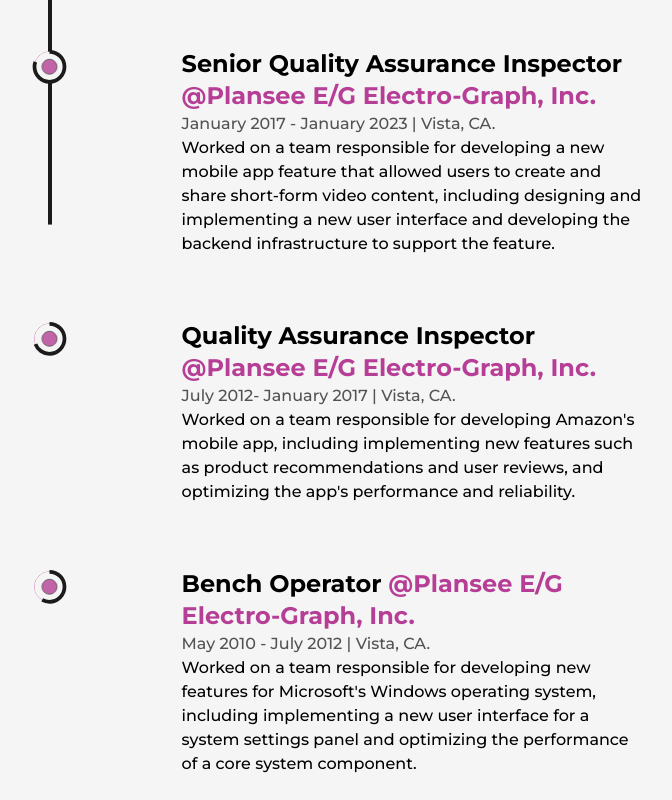
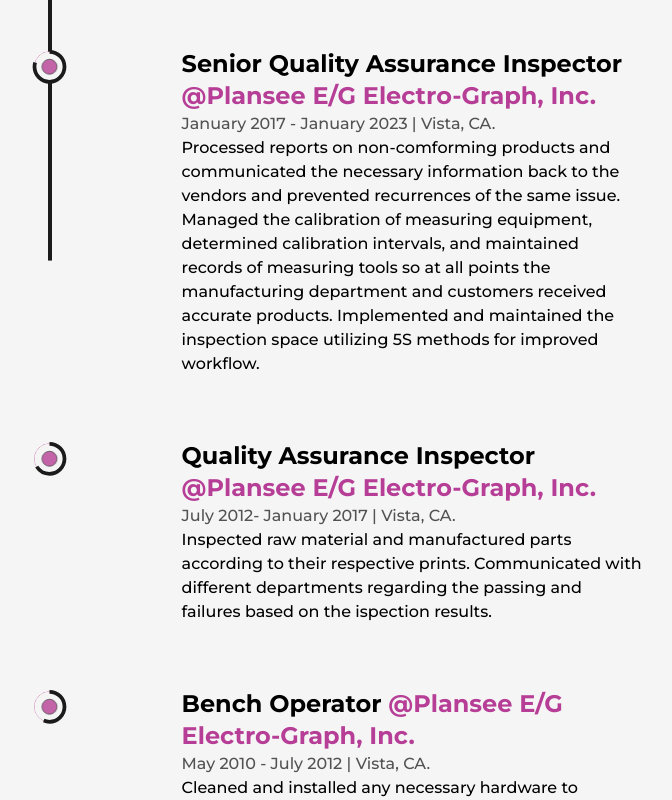
Before and after one commit to miguemigue25/portfolio, a Next.js app: page /about in a window 1280 px wide. Shown: the part 2660-3460 px from the top of the page, without its empty margins (244-916 px from the left). Built offline with nearby package versions, Linux system fonts and the light colour scheme.

Commit message:
fixed experience fields

```diff
--- a/src/components/Experience.js
+++ b/src/components/Experience.js
@@ -77,10 +77,9 @@
               company="Plansee E/G Electro-Graph, Inc."
               time="January 2017 - January 2023"
               address="Vista, CA."
-              work="Worked on a team responsible for developing a new mobile app
-              feature that allowed users to create and share short-form video
-              content, including designing and implementing a new user interface
-              and developing the backend infrastructure to support the feature."
+              work="Processed reports on non-comforming products and communicated the necessary information back to the vendors and prevented recurrences of the same issue.
+              Managed the calibration of measuring equipment, determined calibration intervals, and maintained records of measuring tools so at all points the manufacturing department and customers received accurate products.
+              Implemented and maintained the inspection space utilizing 5S methods for improved workflow."
             />
 
             <Details
@@ -88,7 +87,7 @@
               company="Plansee E/G Electro-Graph, Inc."
               time="July 2012- January 2017"
               address="Vista, CA."
-              work="Worked on a team responsible for developing Amazon's mobile app, including implementing new features such as product recommendations and user reviews, and optimizing the app's performance and reliability."
+              work="Inspected raw material and manufactured parts according to their respective prints. Communicated with different departments regarding the passing and failures based on the ispection results. "
             />
 
             <Details
@@ -96,10 +95,7 @@
               company="Plansee E/G Electro-Graph, Inc."
               time="May 2010 - July 2012"
               address="Vista, CA."
-              work="Worked on a team responsible for developing new features for
-              Microsoft's Windows operating system, including implementing a new
-              user interface for a system settings panel and optimizing the
-              performance of a core system component."
+              work="Cleaned and installed any necessary hardware to manufactured parts. Assembled new or refurbished grid assemblies."
             />
           </ul>
         </div>
```
